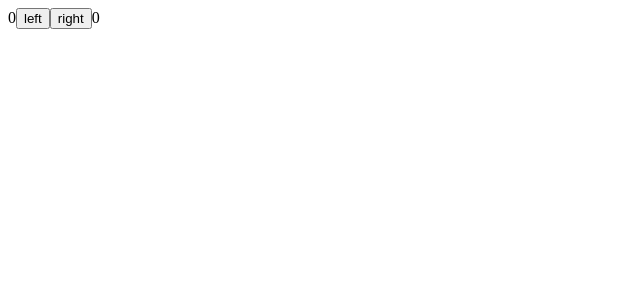
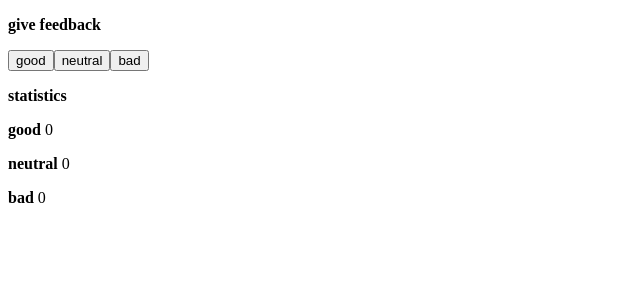
Before and after one commit to iXeCl/fullstackopen, a React (Vite) app in the folder Part1/: page / in a window 1280 px wide. Shown: the top 300 px of the page, without its empty margins (0-640 px from the left). Built offline with nearby package versions, Linux system fonts and the light colour scheme.

Commit message:
Finished Exercise 1.6

```diff
--- a/Part1/src/App.jsx
+++ b/Part1/src/App.jsx
@@ -1,37 +1,33 @@
+
 import { useState } from 'react'
-const Display = ({counter}) => <div>{counter}</div>
 
-const Button = ({onClick, text}) =>  <button onClick={onClick}> {text} </button>
+const Display = ({text}) => <div><p><b>{text}</b></p></div>
+
+const Button = ({onClick,text}) =>  <button onClick={onClick}>{text}</button>
+
+
 
 
 
 const App = () => {
-  const [clicks, setClicks] = useState({
-    left: 0, right: 0
-  })
+  const [good,setGood] = useState(0)
+  const [neutral, setNeutral] = useState(0)
+  const [bad, setBad]= useState(0)
 
-  const handleLeftClick = () => {
-    const newClicks = {
-      left: clicks.left + 1,
-      right: clicks.right
-    }
-    setClicks(newClicks)
-  }
-
-  const handleRightClick = () => {
-    const newClicks = {
-      left: clicks.left,
-      right: clicks.right + 1
-    }
-    setClicks(newClicks)
-  }
+  const handleGoodClick = () => setGood(good+1) + neutral + bad
+  const handleNeutralClick = () => setNeutral(neutral+1)
+  const handleBadClick = () => setBad(bad+1)
 
   return (
     <div>
-      {clicks.left}
-      <button onClick={handleLeftClick}>left</button>
-      <button onClick={handleRightClick}>right</button>
-      {clicks.right}
+      <Display text = "give feedback"/>
+      <Button onClick={handleGoodClick} text="good"/>
+      <Button onClick={handleNeutralClick} text="neutral"/>
+      <Button onClick={handleBadClick} text="bad"/>
+      <Display text = "statistics" />
+      <p><b>good </b>{good}</p>
+      <p><b>neutral </b>{neutral}</p>
+      <p><b>bad </b>{bad}</p>
     </div>
   )
 }
```
